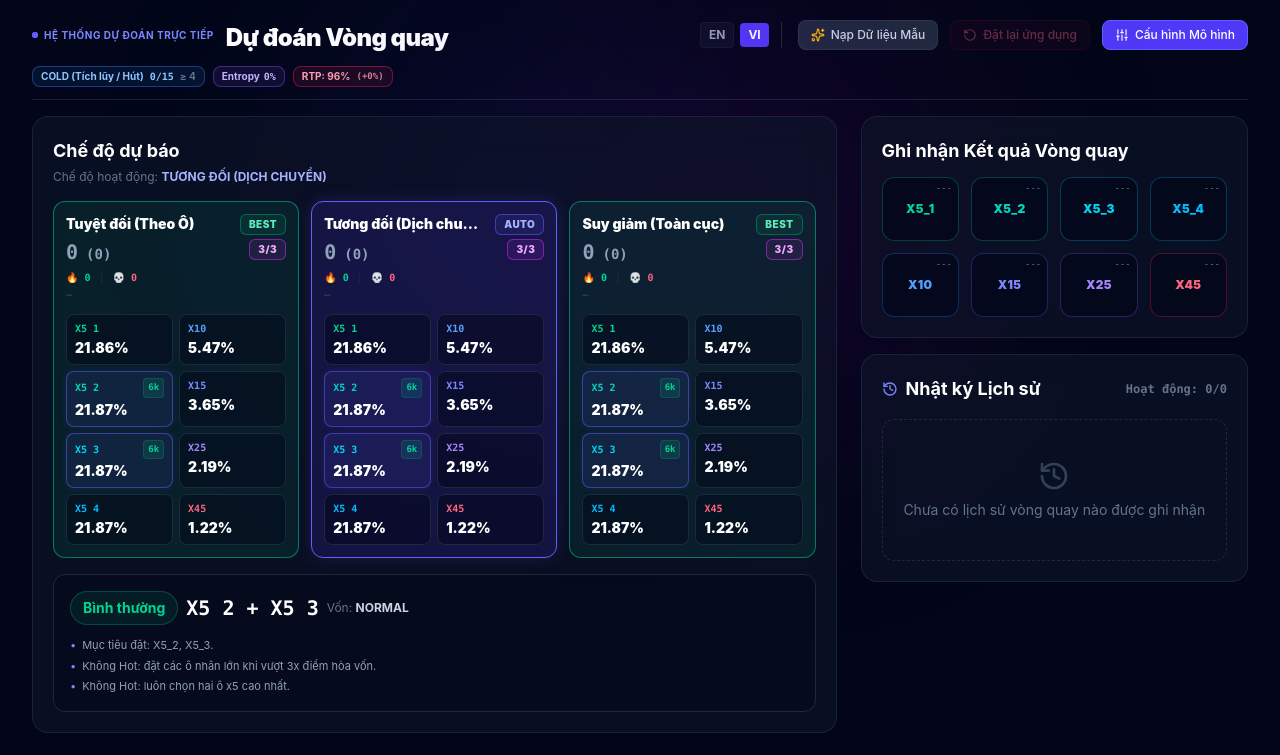
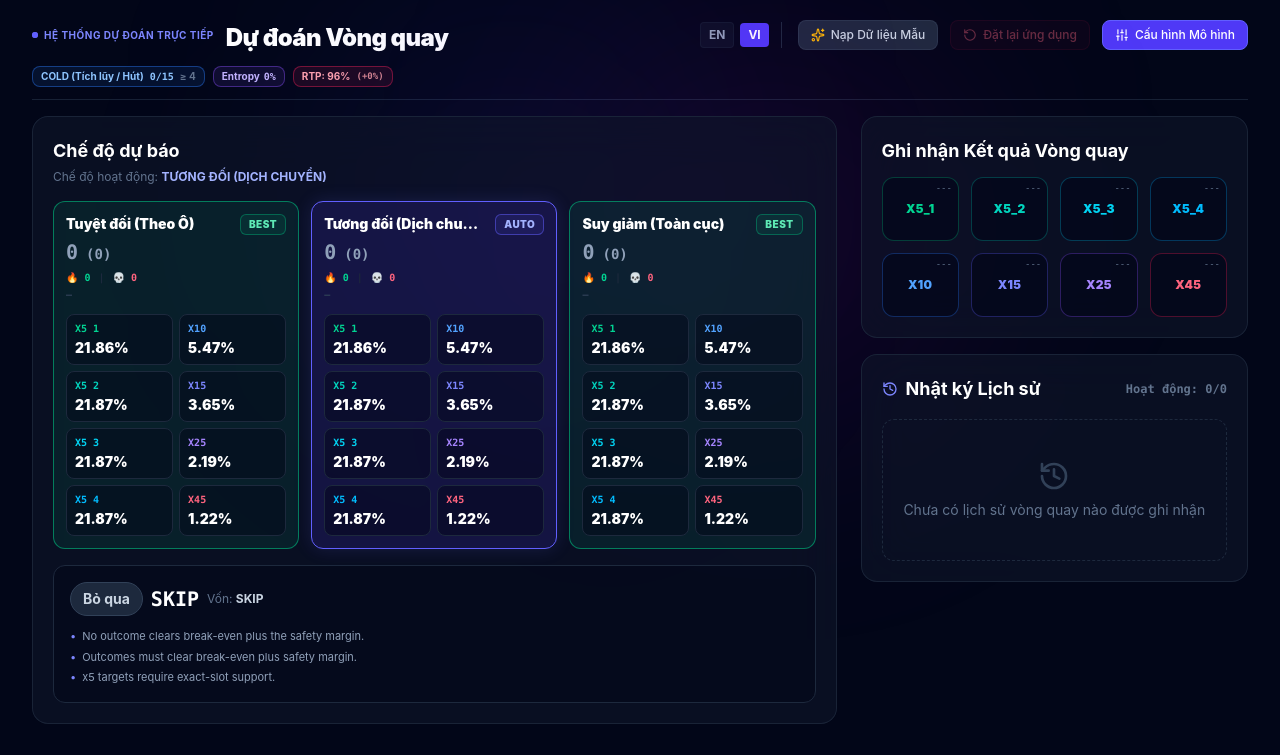
Before and after one commit to patdev495/hiya-app, a React (Vite) app: page / in a window 1280 px wide. Shown: the top 755 px of the page. Built offline with nearby package versions, Linux system fonts and the light colour scheme.

Commit message:
fix: tighten betting signal strategy

```diff
--- a/src/bettingSignalEngine.ts
+++ b/src/bettingSignalEngine.ts
@@ -2,18 +2,75 @@ import { ALL_OUTCOMES, calculatePrediction, MULTIPLIERS } from './predictionEngi
 import type { BacktestSummary, BettingCandidate, BettingSignal, Config, Outcome, PredictionMode, PredictionResult } from './types';
 
 const DEFAULT_SAFETY_MARGIN = 0.5;
+const STRONG_EDGE_MARGIN = 3;
+const COOLDOWN_LOSS_TRIGGER = 3;
+const COOLDOWN_SPINS = 3;
 
 const getBreakEvenPercent = (outcome: Outcome): number => 100 / MULTIPLIERS[outcome];
 
+const roundPercent = (value: number): number => Math.round(value * 100) / 100;
+
 const isX5Outcome = (outcome: Outcome): boolean => outcome.startsWith('x5_');
+const MAIN_OUTCOMES: Outcome[] = ['x10', 'x15'];
 const LARGE_OUTCOMES: Outcome[] = ['x10', 'x15', 'x25', 'x45'];
 
+const isMainOutcome = (outcome: Outcome): boolean => MAIN_OUTCOMES.includes(outcome);
 const isLargeOutcome = (outcome: Outcome): boolean => LARGE_OUTCOMES.includes(outcome);
 
 const isHotByRecentLargeOutcomes = (history: Outcome[], config: Config): boolean => {
   const windowSize = config.hotRegimeWindow || 15;
   const threshold = config.hotRegimeThreshold || 4;
   return history.slice(-windowSize).filter(isLargeOutcome).length >= threshold;
+};
+
+const countExactSlotSupport = (
+  history: Outcome[],
+  prediction: PredictionResult,
+  config: Config,
+  outcome: Outcome
+): number => {
+  const context = prediction.evidence.activeContext;
+  if (context.length === 0) {
+    return 0;
+  }
+
+  const activeHistory = history.slice(-config.historyWindow);
+  const contextLength = context.length;
+  return activeHistory.reduce((count, _item, index) => {
+    if (index > activeHistory.length - contextLength - 1) {
+      return count;
+    }
+
+    const isContextMatch = context.every((contextOutcome, offset) => activeHistory[index + offset] === contextOutcome);
+    return isContextMatch && activeHistory[index + contextLength] === outcome ? count + 1 : count;
+  }, 0);
+};
+
+const hasExactSlotSupport = (
+  history: Outcome[],
+  prediction: PredictionResult,
+  config: Config,
+  outcome: Outcome
+): boolean => !isX5Outcome(outcome) || countExactSlotSupport(history, prediction, config, outcome) >= config.minSupport;
+
+const getStakeProfile = (outcome: Outcome): Pick<BettingSignal, 'action' | 'stakeLevel' | 'risk'> => {
+  if (outcome === 'x25') {
+    return { action: 'probe', stakeLevel: 'probe', risk: 'high' };
+  }
+
+  if (outcome === 'x45') {
+    return { action: 'tiny-shot', stakeLevel: 'tiny-shot', risk: 'high' };
+  }
+
+  return { action: 'normal', stakeLevel: 'normal', risk: 'medium' };
+};
+
+const sortByEdge = (a: BettingCandidate, b: BettingCandidate): number => {
+  if (b.edge !== a.edge) {
+    return b.edge - a.edge;
+  }
+
+  return b.probability - a.probability;
 };
 
 const getMultiTargetCandidates = (
@@ -26,42 +83,36 @@ const getMultiTargetCandidates = (
   const candidates: BettingCandidate[] = ALL_OUTCOMES.map((outcome) => {
     const breakEven = getBreakEvenPercent(outcome);
     const probability = prediction.probabilities[outcome];
-    const requiredMultiple = isLargeOutcome(outcome) ? (isHot ? 2 : 3) : 1;
     return {
       outcome,
       probability,
       breakEven,
-      edge: Math.round((probability - breakEven * requiredMultiple) * 100) / 100,
+      edge: roundPercent(probability - breakEven),
     };
-  }).sort((a, b) => b.edge - a.edge);
+  }).sort(sortByEdge);
 
-  const largeSafety = safetyMargin;
-  const smallSafety = safetyMargin * 10;
+  const playableCandidates = candidates.filter((candidate) => (
+    candidate.probability >= candidate.breakEven + safetyMargin
+    && hasExactSlotSupport(history, prediction, config, candidate.outcome)
+  ));
 
-  const largeTargets = LARGE_OUTCOMES.filter((outcome) => {
-    const probability = prediction.probabilities[outcome];
-    const threshold = getBreakEvenPercent(outcome) * (isHot ? 2 : 3) + largeSafety;
-    return probability >= threshold;
-  });
+  const strongMainTargets = playableCandidates
+    .filter((candidate) => isMainOutcome(candidate.outcome) && candidate.edge >= STRONG_EDGE_MARGIN)
+    .sort(sortByEdge)
+    .map((candidate) => candidate.outcome);
 
-  const x5Targets = ALL_OUTCOMES
-    .filter(isX5Outcome)
-    .sort((a, b) => prediction.probabilities[b] - prediction.probabilities[a]);
-
-  const smallTargets = isHot
-    ? x5Targets.filter((outcome) => prediction.probabilities[outcome] > (30 + smallSafety))
-    : x5Targets.slice(0, 2);
+  const targets = strongMainTargets.length >= 2
+    ? strongMainTargets.slice(0, 2)
+    : playableCandidates.slice(0, 1).map((candidate) => candidate.outcome);
 
   return {
-    targets: [...largeTargets, ...smallTargets],
+    targets,
     candidates,
     reasons: [
-      isHot
-        ? 'Hot regime: bet large outcomes above 2x break-even.'
-        : 'Non-hot regime: bet large outcomes above 3x break-even.',
-      isHot
-        ? 'Hot regime: bet x5 slots only above 30%.'
-        : 'Non-hot regime: always bet top two x5 slots.',
+      'Outcomes must clear break-even plus safety margin.',
+      'x5 targets require exact-slot support.',
+      isHot ? 'Hot regime is active.' : 'Non-hot regime is active.',
+      'Default target limit is one target per spin.',
     ],
   };
 };
@@ -83,16 +134,17 @@ const calculateBettingSignalInternal = (
       risk: 'low',
       candidates,
       agreementScore: 0,
-      reasons: ['No outcome qualifies under the current regime rules.', ...reasons],
+      reasons: ['No outcome clears break-even plus the safety margin.', ...reasons],
     };
   }
 
+  const primaryTarget = targets[0];
+  const stakeProfile = getStakeProfile(primaryTarget);
+
   return {
-    action: 'normal',
-    target: targets[0],
+    ...stakeProfile,
+    target: primaryTarget,
     targets,
-    stakeLevel: 'normal',
-    risk: 'medium',
     candidates,
     agreementScore: targets.length,
     reasons: [
@@ -162,6 +214,46 @@ const evaluateRecentPerformance = (
 
   const isDriftDetected = activeBets >= 3 && (netReturn <= -2 || wins / activeBets < 0.15);
   return { netReturn, isDriftDetected };
+};
+
+const getCooldownRemaining = (
+  history: Outcome[],
+  config: Config,
+  safetyMargin: number
+): number => {
+  const evaluationConfig = { ...config, useAdaptiveSafety: false, useAutoModeSwitch: false };
+  let consecutiveLosses = 0;
+  let cooldownRemaining = 0;
+
+  for (let i = 1; i < history.length; i++) {
+    if (cooldownRemaining > 0) {
+      cooldownRemaining--;
+      continue;
+    }
+
+    const prefix = history.slice(0, i);
+    const actual = history[i];
+    const prediction = calculatePrediction(prefix, evaluationConfig);
+    const signal = calculateBettingSignalInternal(prefix, prediction, evaluationConfig, safetyMargin);
+    const targets = signal.targets ?? [];
+
+    if (signal.action === 'skip' || targets.length === 0) {
+      continue;
+    }
+
+    if (targets.includes(actual)) {
+      consecutiveLosses = 0;
+      continue;
+    }
+
+    consecutiveLosses++;
+    if (consecutiveLosses >= COOLDOWN_LOSS_TRIGGER) {
+      cooldownRemaining = COOLDOWN_SPINS;
+      consecutiveLosses = 0;
+    }
+  }
+
+  return cooldownRemaining;
 };
 
 const E_BASE = 7.7753; // Expected multiplier under base probabilities
@@ -257,19 +349,35 @@ export const calculateBettingSignal = (
     activeSafetyMargin = Math.max(0.01, Math.round((activeSafetyMargin + safetyShift) * 100) / 100);
   }
 
-  // 3. Drift Detection
+  // 3. Drift Detection and Cooldown
   let isDriftDetected = false;
-  if (config.useAdaptiveSafety && history.length >= 15) {
+  let isCooldownActive = false;
+  if (config.useAdaptiveSafety && history.length >= 3) {
     const evalConfig = { ...activeConfig, useAdaptiveSafety: false, useAutoModeSwitch: false };
-    const perf = evaluateRecentPerformance(history, evalConfig);
-    isDriftDetected = perf.isDriftDetected;
-    if (isDriftDetected) {
-      activeSafetyMargin = 2.0; // scale up safety margin to 2%
+    const perf = history.length >= 15
+      ? evaluateRecentPerformance(history, evalConfig)
+      : { netReturn: 0, isDriftDetected: false };
+    const cooldownRemaining = getCooldownRemaining(history, evalConfig, activeSafetyMargin);
+    isCooldownActive = cooldownRemaining > 0;
+    isDriftDetected = perf.isDriftDetected || isCooldownActive;
+    if (perf.isDriftDetected) {
+      activeSafetyMargin = 2.0;
     }
   }
 
   // 4. Compute final signal
-  const signal = calculateBettingSignalInternal(history, activePrediction, activeConfig, activeSafetyMargin);
+  const signal = isCooldownActive
+    ? {
+      action: 'skip' as const,
+      target: null,
+      targets: [],
+      stakeLevel: 'skip' as const,
+      risk: 'low' as const,
+      candidates: getMultiTargetCandidates(activePrediction, history, activeConfig, activeSafetyMargin).candidates,
+      agreementScore: 0,
+      reasons: ['Cooldown: skip after three consecutive losing betting spins.'],
+    }
+    : calculateBettingSignalInternal(history, activePrediction, activeConfig, activeSafetyMargin);
 
   // 5. Compute Kelly bets if enabled
   let recommendedBets: Record<Outcome, number> | undefined = undefined;
```
Also changed, not shown: 2 other files (tests, documents, lock files or other folders).
